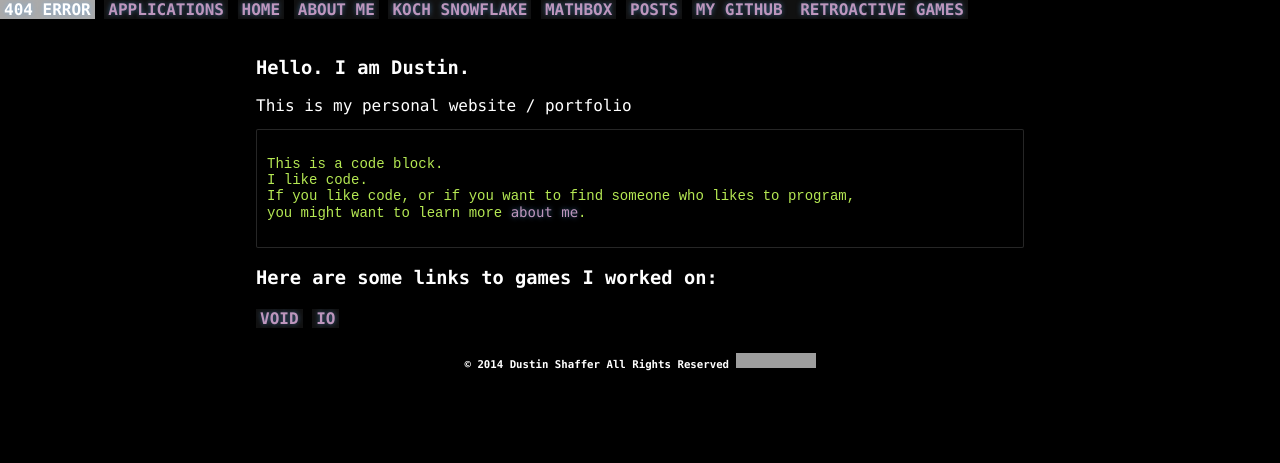
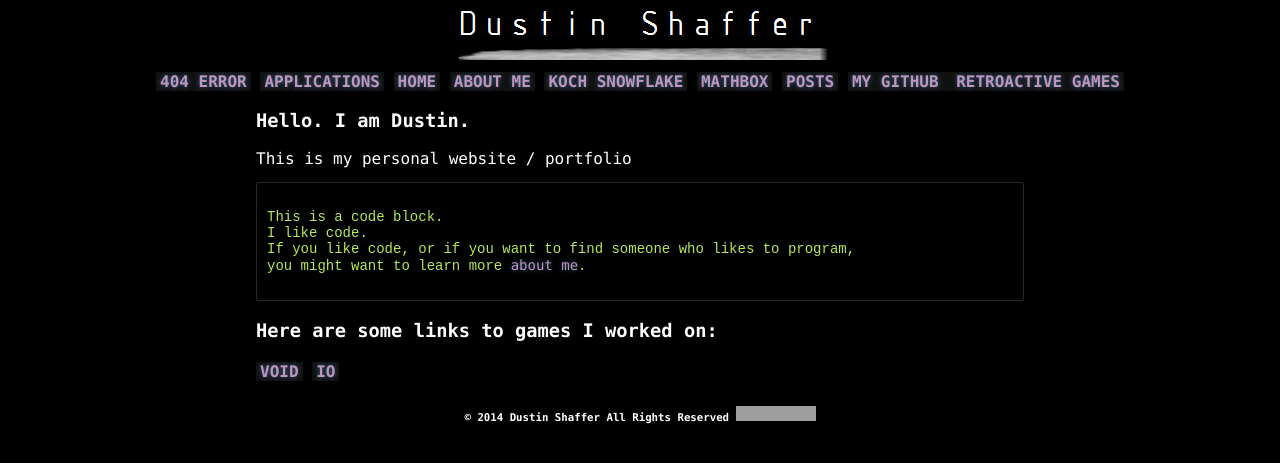
Before and after one commit to misterdustinface/misterdustinface.github.io, a Jekyll site: the page built from index.html, in a window 1280 px wide. Shown: the top 463 px of the page. Built offline with Jekyll 4.4.1, drawn with Linux system fonts in a browser that asks for light colours; nearby versions of some CDN libraries; a style sheet for code colours, icons or effects is not loaded; grey boxes are pictures that could not be loaded.

Commit message:
Update pagesHomebar.html

```diff
--- a/_includes/pagesHomebar.html
+++ b/_includes/pagesHomebar.html
@@ -1,5 +1,10 @@
 <!-- HOMEBAR MENU -->
 
+<header>
+<center><img src="/images/homeImage.png" alt="[Dustin's Website]" style="float:middle"></center>
+
+<!-- HOMEBAR MENU -->
+<div class="homebar">
 <ul id="list-nav">
 
 {% for page in site.pages %}{% if page.layout != default %}
@@ -9,6 +14,7 @@
   <li><a href="https://github.com/misterdustinface"> My Github </a></li>
   <li><a href="http://x3nicole.webs.com/retro.html"> RetroActive Games </a></li>
 </ul>
+
+</div>
 <!-- END HOMEBAR MENU -->
-
-<br/>
+</header>
```
